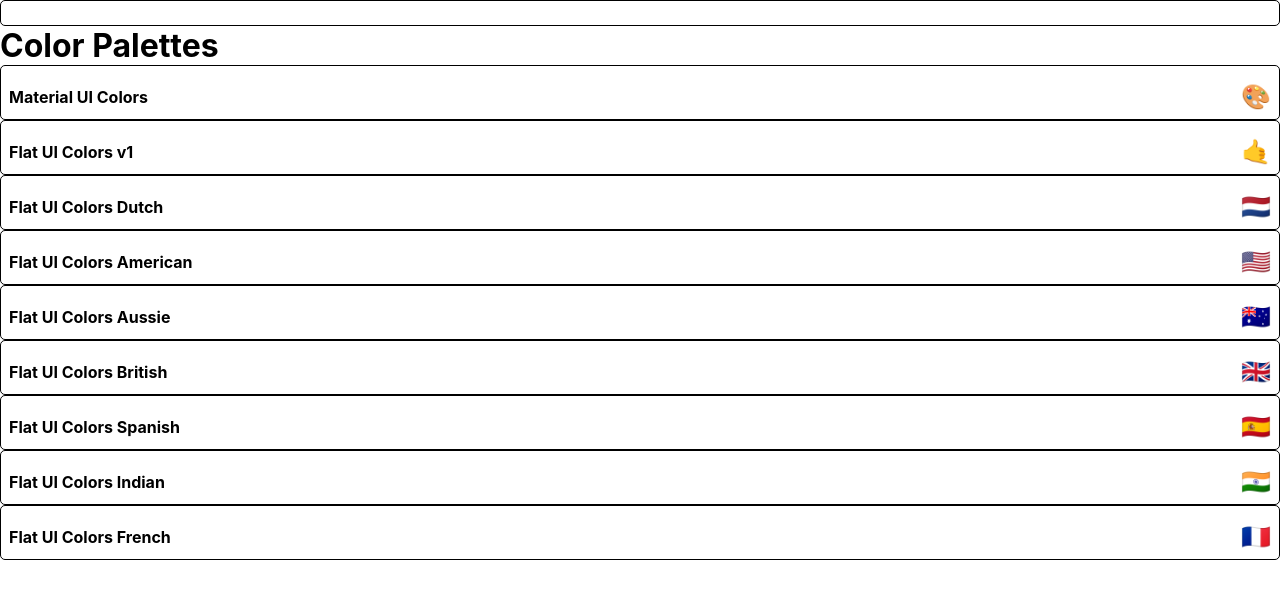
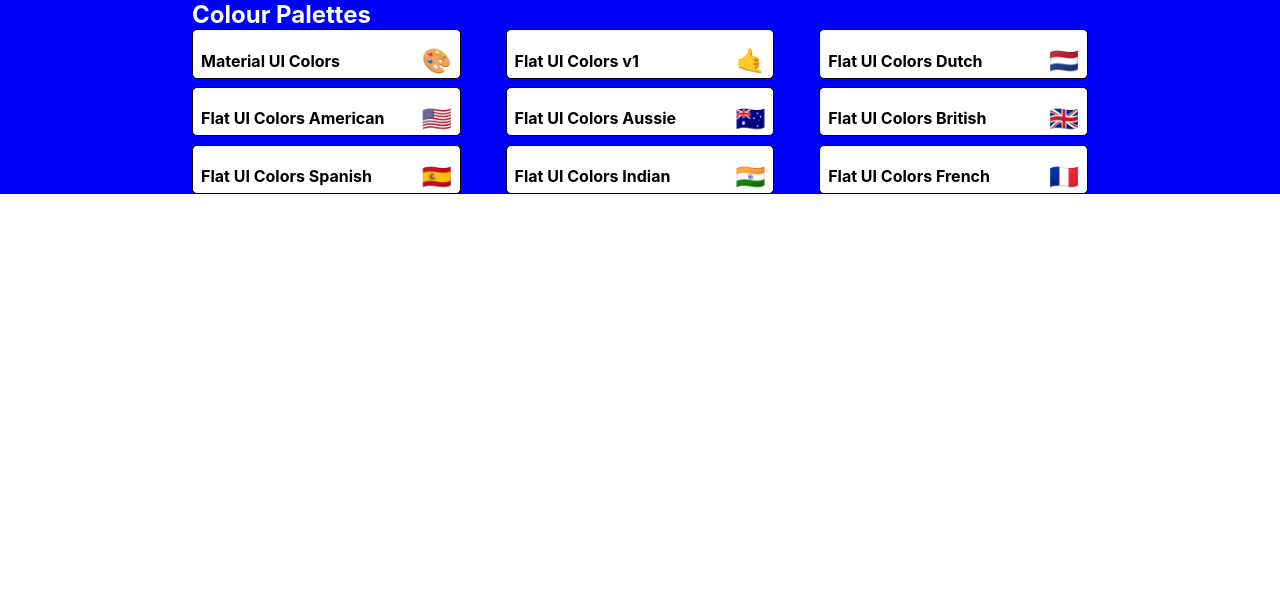
Before and after one commit to MrGarrySingh/colour-palette-maker, a React (Create React App) app: page / in a window 1280 px wide. Shown: the top 598 px of the page. Built offline with nearby package versions, Linux system fonts and the light colour scheme.

Commit message:
Styling PaletteList with JSS

```diff
--- a/src/components/PaletteList/PaletteList.jsx
+++ b/src/components/PaletteList/PaletteList.jsx
@@ -1,17 +1,53 @@
 import React from "react";
 import MiniPalette from "../MiniPalette/MiniPalette.jsx";
 import { Link } from "react-router-dom";
+import { withStyles } from "@material-ui/styles";
 
-function PaletteList({ palettes }) {
+const styles = {
+  root: {
+    backgroundColor: "blue",
+    height: "100%",
+    display: "flex",
+    alignItems: "flex-start",
+    justifyContent: "center",
+  },
+  container: {
+    width: "70%",
+    display: "flex",
+    alignItems: "flex-start",
+    flexDirection: "column",
+    flexWrap: "wrap",
+  },
+  nav: {
+    display: "flex",
+    width: "100%",
+    justifyContent: "space-between",
+    color: "white",
+  },
+  palettes: {
+    boxSizing: "border-box",
+    width: "100%",
+    display: "grid",
+    gridTemplateColumns: "repeat(3, 30%)",
+    gridGap: "5%",
+  },
+};
+
+function PaletteList({ classes, palettes }) {
   return (
-    <div>
-      <MiniPalette />
-      <h1>Color Palettes</h1>
-      {palettes.map((palette) => (
-        <MiniPalette {...palette} />
-      ))}
+    <div className={classes.root}>
+      <div className={classes.container}>
+        <nav className={classes.nav}>
+          <h1>Colour Palettes</h1>
+        </nav>
+        <div className={classes.palettes}>
+          {palettes.map((palette) => (
+            <MiniPalette {...palette} />
+          ))}
+        </div>
+      </div>
     </div>
   );
 }
 
-export default PaletteList;
+export default withStyles(styles)(PaletteList);
```
